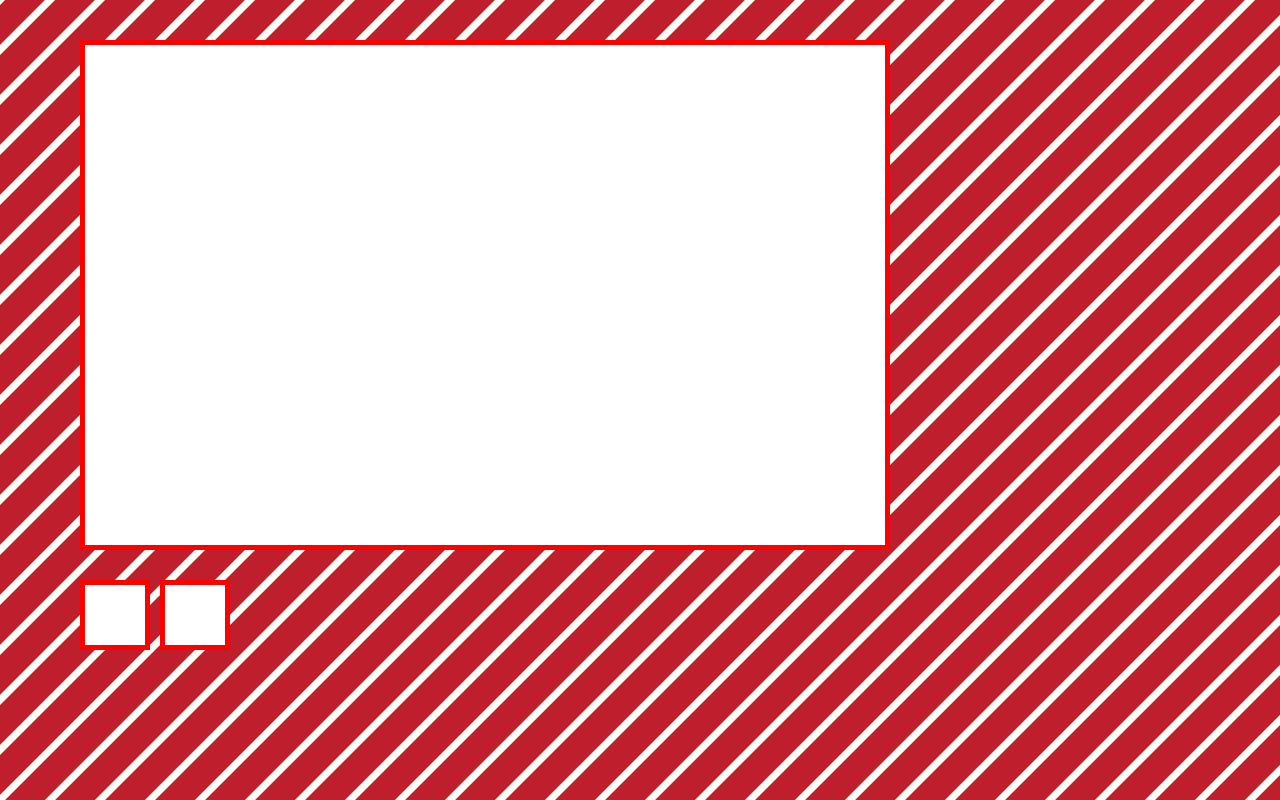
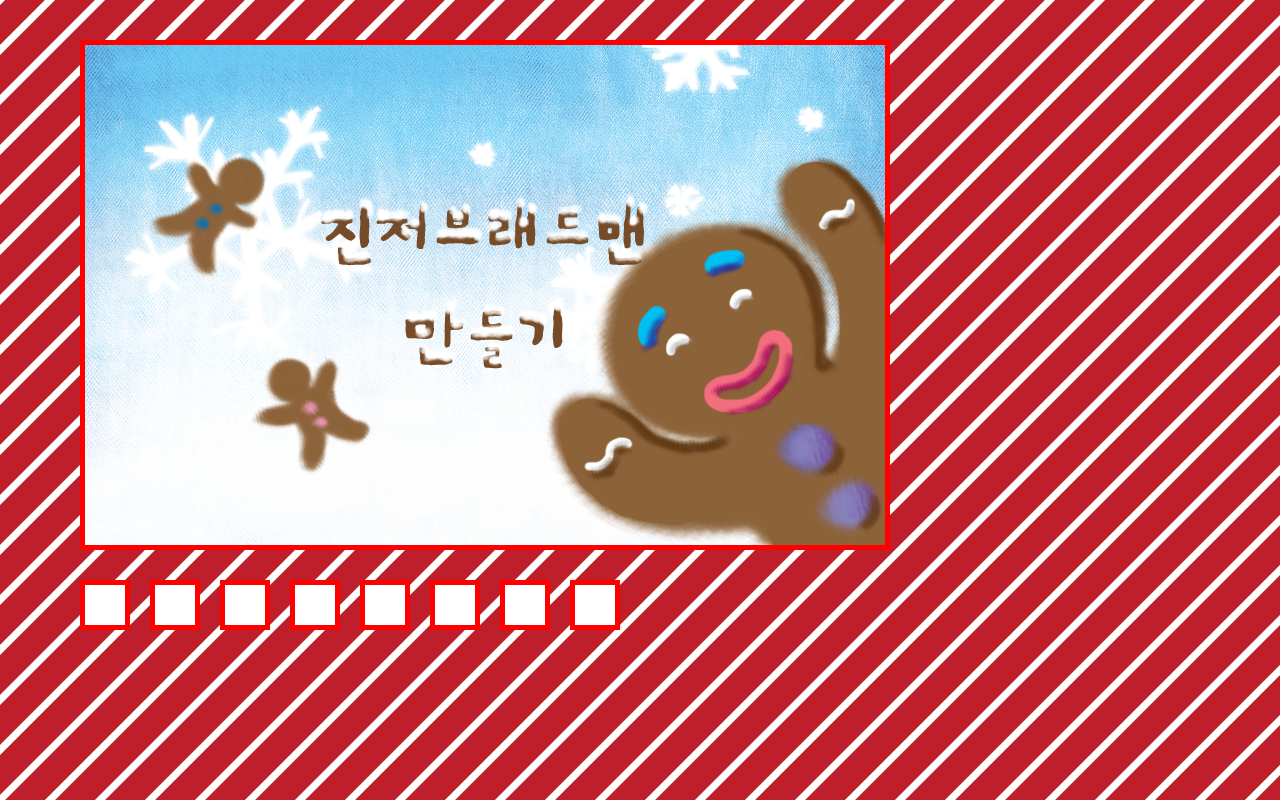
Before and after one commit to Joodddd/JYK, a plain HTML site: page index.html in a window 1280 px wide. Drawn offline with Linux system fonts and the light colour scheme.

Commit message:
update
update

```diff
--- a/css/style.css
+++ b/css/style.css
@@ -7,7 +7,7 @@ body{
 
 #back{
   position: absolute;
-  background: white;
+  background-image : url('../images/main.png');
   height:500px;
   width:800px;
   top:40px;
@@ -18,8 +18,8 @@ body{
 #Bt1{
   position: absolute;
   background:white;
-  height:60px;
-  width:60px;
+  height:40px;
+  width:40px;
   top:580px;
   left:80px;
   border: 5px solid red;
@@ -28,10 +28,70 @@ body{
 #Bt2{
   position: absolute;
   background:white;
-  height:60px;
-  width:60px;
+  height:40px;
+  width:40px;
   top:580px;
-  left:160px;
+  left:150px;
+  border: 5px solid red;
+}
+
+#Bt3{
+  position: absolute;
+  background:white;
+  height:40px;
+  width:40px;
+  top:580px;
+  left:220px;
+  border: 5px solid red;
+}
+
+#Bt4{
+  position: absolute;
+  background:white;
+  height:40px;
+  width:40px;
+  top:580px;
+  left:290px;
+  border: 5px solid red;
+}
+
+#Bt5{
+  position: absolute;
+  background:white;
+  height:40px;
+  width:40px;
+  top:580px;
+  left:360px;
+  border: 5px solid red;
+}
+
+#Bt6{
+  position: absolute;
+  background:white;
+  height:40px;
+  width:40px;
+  top:580px;
+  left:430px;
+  border: 5px solid red;
+}
+
+#Bt7{
+  position: absolute;
+  background:white;
+  height:40px;
+  width:40px;
+  top:580px;
+  left:500px;
+  border: 5px solid red;
+}
+
+#Bt8{
+  position: absolute;
+  background:white;
+  height:40px;
+  width:40px;
+  top:580px;
+  left:570px;
   border: 5px solid red;
 }
 
--- a/index.html
+++ b/index.html
@@ -8,6 +8,12 @@
 		<div id='back'></div>
 	<div id='Bt1'></div>
 	<div id='Bt2'></div>
+	<div id='Bt3'></div>
+	<div id='Bt4'></div>
+	<div id='Bt5'></div>
+	<div id='Bt6'></div>
+	<div id='Bt7'></div>
+	<div id='Bt8'></div>
 	<div id='Pg1'>
   		<div id = 'block'></div>
 	</div>
```
Also changed, not shown: images/main.png (added).
